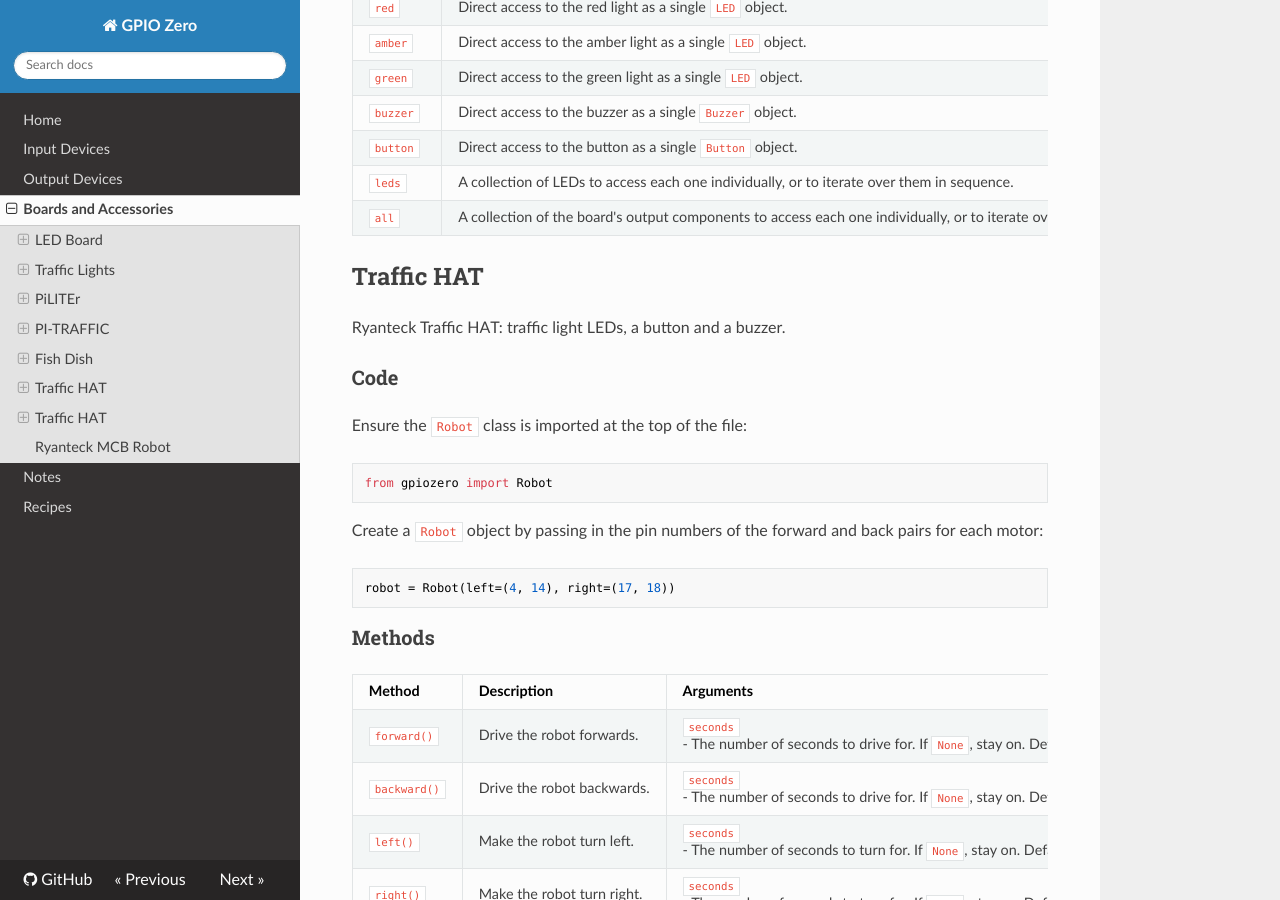
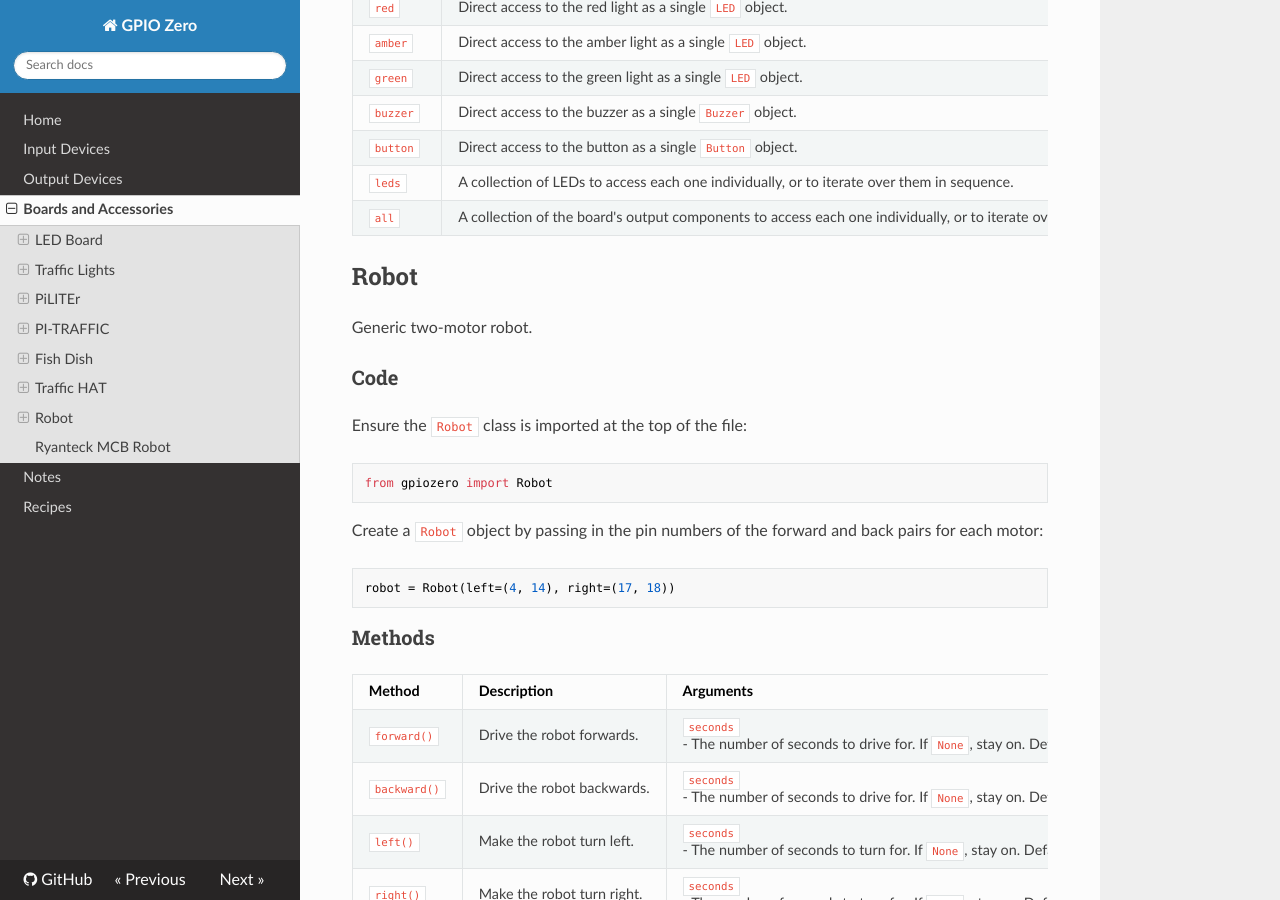
Before and after one commit to gpiozero/gpiozero, an MkDocs documentation site: the page built from docs/boards.md, in a window 1280 px wide and 900 px high, scrolled down 5709 px. Built offline with MkDocs 1.6.1, drawn with Linux system fonts in a browser that asks for light colours; nearby versions of some CDN libraries; old or Windows-style settings are respelled for this version of MkDocs.

Commit message:
Correct heading of Robot interface in docs

```diff
--- a/docs/boards.md
+++ b/docs/boards.md
@@ -236,9 +236,9 @@
 | `leds`   | A collection of LEDs to access each one individually, or to iterate over them in sequence. | Tuple |
 | `all`    | A collection of the board's output components to access each one individually, or to iterate over them in sequence. | Tuple |
 
-## Traffic HAT
+## Robot
 
-Ryanteck Traffic HAT: traffic light LEDs, a button and a buzzer.
+Generic two-motor robot.
 
 ### Code
 
```
